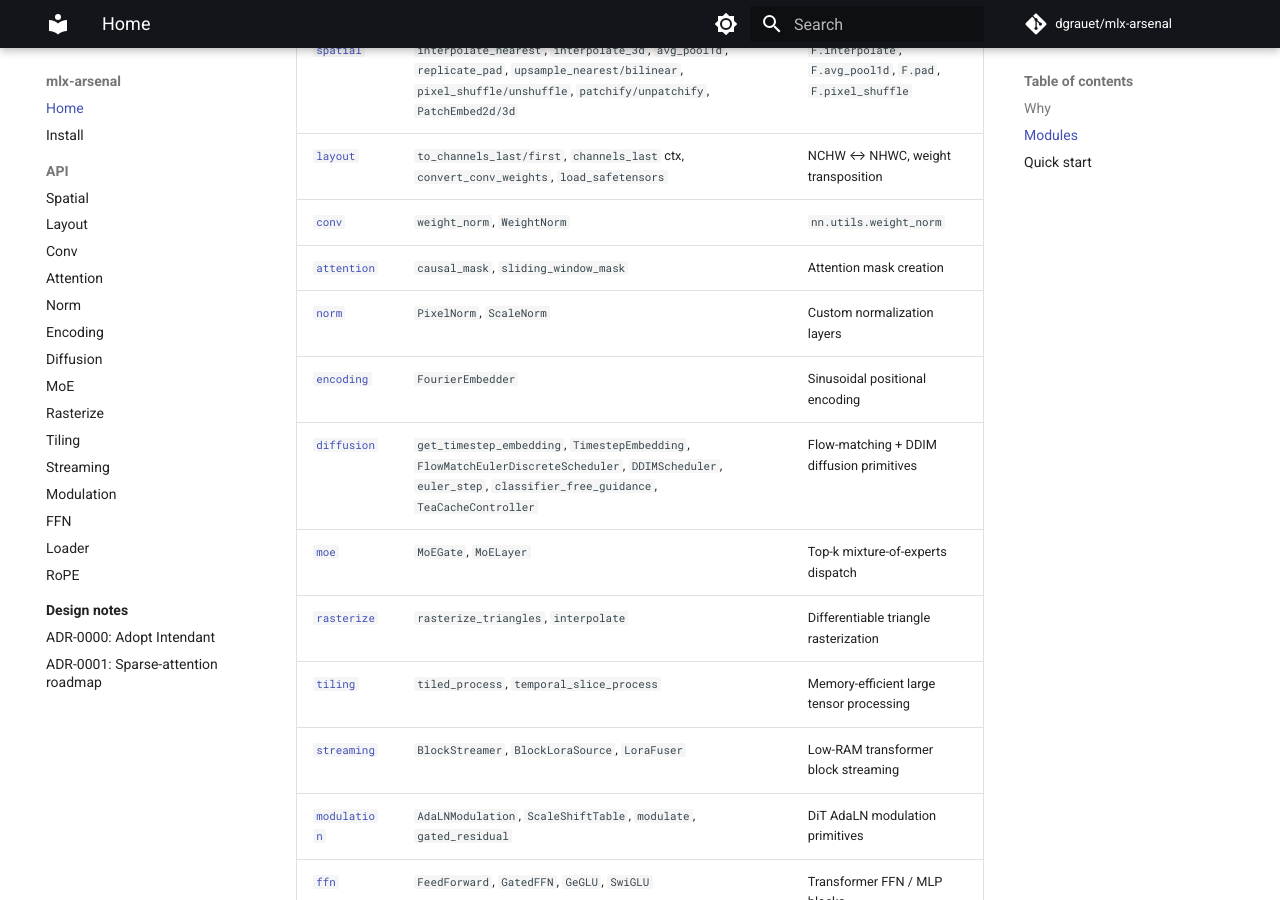
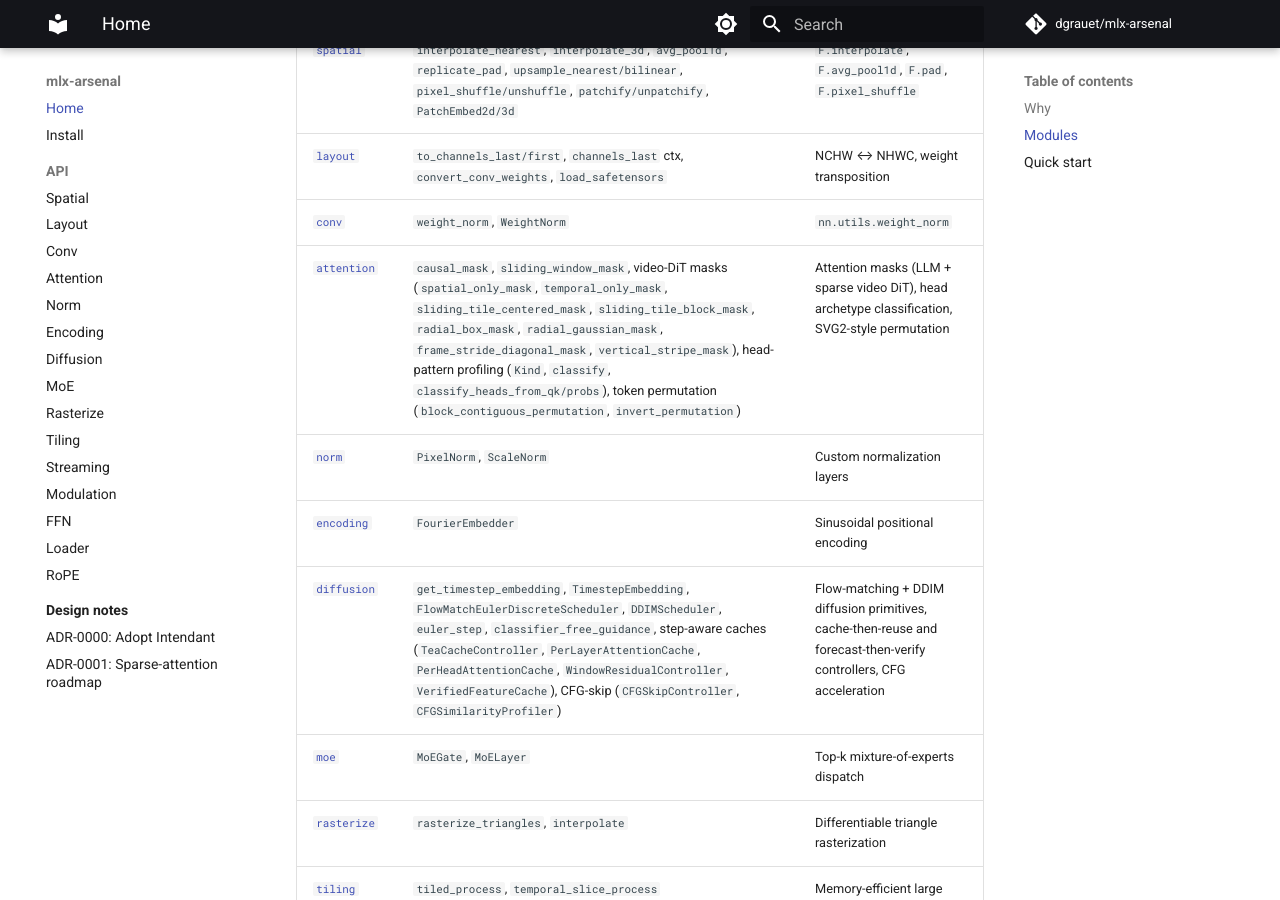
Before and after one commit to dgrauet/mlx-arsenal, an MkDocs documentation site: the page built from docs/index.md, in a window 1280 px wide and 900 px high, scrolled down 702 px. Built offline with MkDocs 1.6.1 and Material for MkDocs 9.7.7, drawn with Linux system fonts in a browser that asks for light colours; comment, search, counter and statistics services are not loaded.

Commit message:
docs: refresh modules table for attention & diffusion submodules
bring docs/index.md in line with the current public surface — the
attention row was still listing only causal/sliding-window masks (last
updated before ADR-0001), and the diffusion row predated the
PerLayer/PerHead attention caches, WindowResidualController, CFGSkip,
and VerifiedFeatureCache.

no behavior change; mkdocstrings api/*.md pages were already
auto-discovering everything via show_submodules.

Co-Authored-By: Claude Opus 4.7 <noreply@anthropic.com>

```diff
--- a/docs/index.md
+++ b/docs/index.md
@@ -24,10 +24,10 @@ place so each port doesn't ship a sixth copy.
 | [`spatial`](api/spatial.md) | `interpolate_nearest`, `interpolate_3d`, `avg_pool1d`, `replicate_pad`, `upsample_nearest/bilinear`, `pixel_shuffle/unshuffle`, `patchify/unpatchify`, `PatchEmbed2d/3d` | `F.interpolate`, `F.avg_pool1d`, `F.pad`, `F.pixel_shuffle` |
 | [`layout`](api/layout.md) | `to_channels_last/first`, `channels_last` ctx, `convert_conv_weights`, `load_safetensors` | NCHW ↔ NHWC, weight transposition |
 | [`conv`](api/conv.md) | `weight_norm`, `WeightNorm` | `nn.utils.weight_norm` |
-| [`attention`](api/attention.md) | `causal_mask`, `sliding_window_mask` | Attention mask creation |
+| [`attention`](api/attention.md) | `causal_mask`, `sliding_window_mask`, video-DiT masks (`spatial_only_mask`, `temporal_only_mask`, `sliding_tile_centered_mask`, `sliding_tile_block_mask`, `radial_box_mask`, `radial_gaussian_mask`, `frame_stride_diagonal_mask`, `vertical_stripe_mask`), head-pattern profiling (`Kind`, `classify`, `classify_heads_from_qk/probs`), token permutation (`block_contiguous_permutation`, `invert_permutation`) | Attention masks (LLM + sparse video DiT), head archetype classification, SVG2-style permutation |
 | [`norm`](api/norm.md) | `PixelNorm`, `ScaleNorm` | Custom normalization layers |
 | [`encoding`](api/encoding.md) | `FourierEmbedder` | Sinusoidal positional encoding |
-| [`diffusion`](api/diffusion.md) | `get_timestep_embedding`, `TimestepEmbedding`, `FlowMatchEulerDiscreteScheduler`, `DDIMScheduler`, `euler_step`, `classifier_free_guidance`, `TeaCacheController` | Flow-matching + DDIM diffusion primitives |
+| [`diffusion`](api/diffusion.md) | `get_timestep_embedding`, `TimestepEmbedding`, `FlowMatchEulerDiscreteScheduler`, `DDIMScheduler`, `euler_step`, `classifier_free_guidance`, step-aware caches (`TeaCacheController`, `PerLayerAttentionCache`, `PerHeadAttentionCache`, `WindowResidualController`, `VerifiedFeatureCache`), CFG-skip (`CFGSkipController`, `CFGSimilarityProfiler`) | Flow-matching + DDIM diffusion primitives, cache-then-reuse and forecast-then-verify controllers, CFG acceleration |
 | [`moe`](api/moe.md) | `MoEGate`, `MoELayer` | Top-k mixture-of-experts dispatch |
 | [`rasterize`](api/rasterize.md) | `rasterize_triangles`, `interpolate` | Differentiable triangle rasterization |
 | [`tiling`](api/tiling.md) | `tiled_process`, `temporal_slice_process` | Memory-efficient large tensor processing |
```
